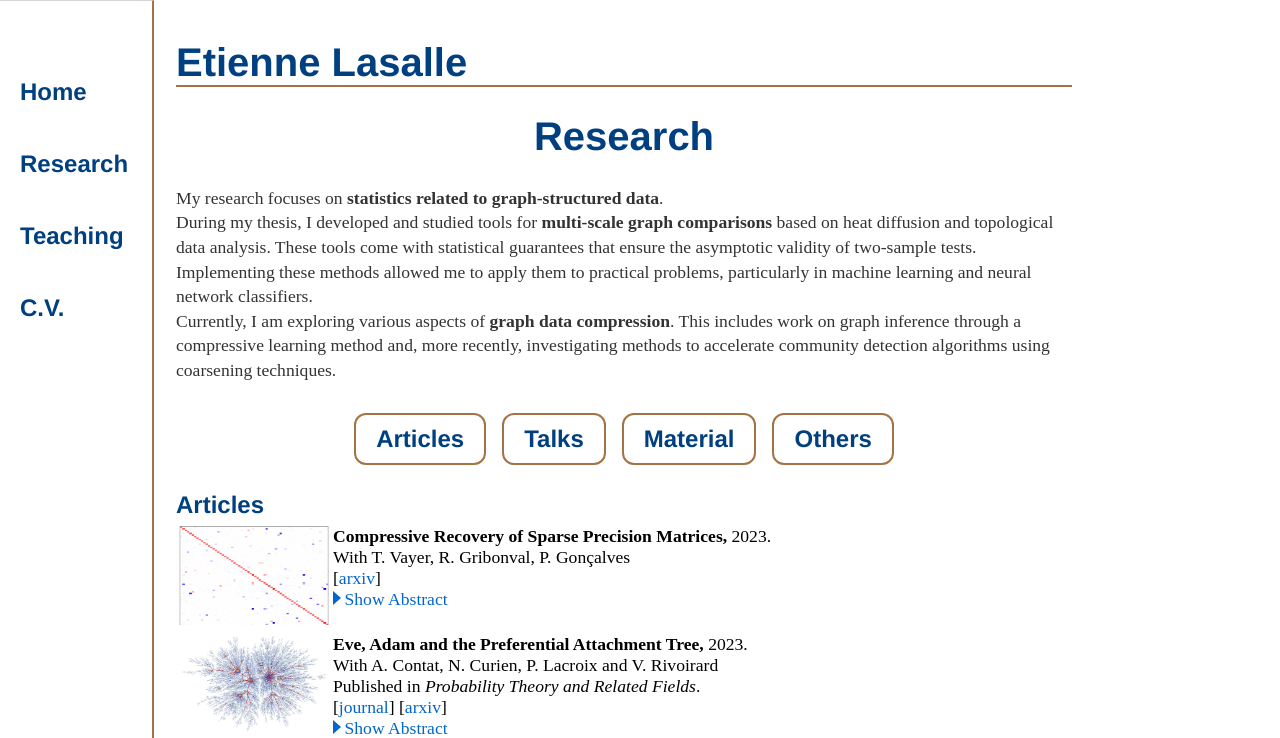
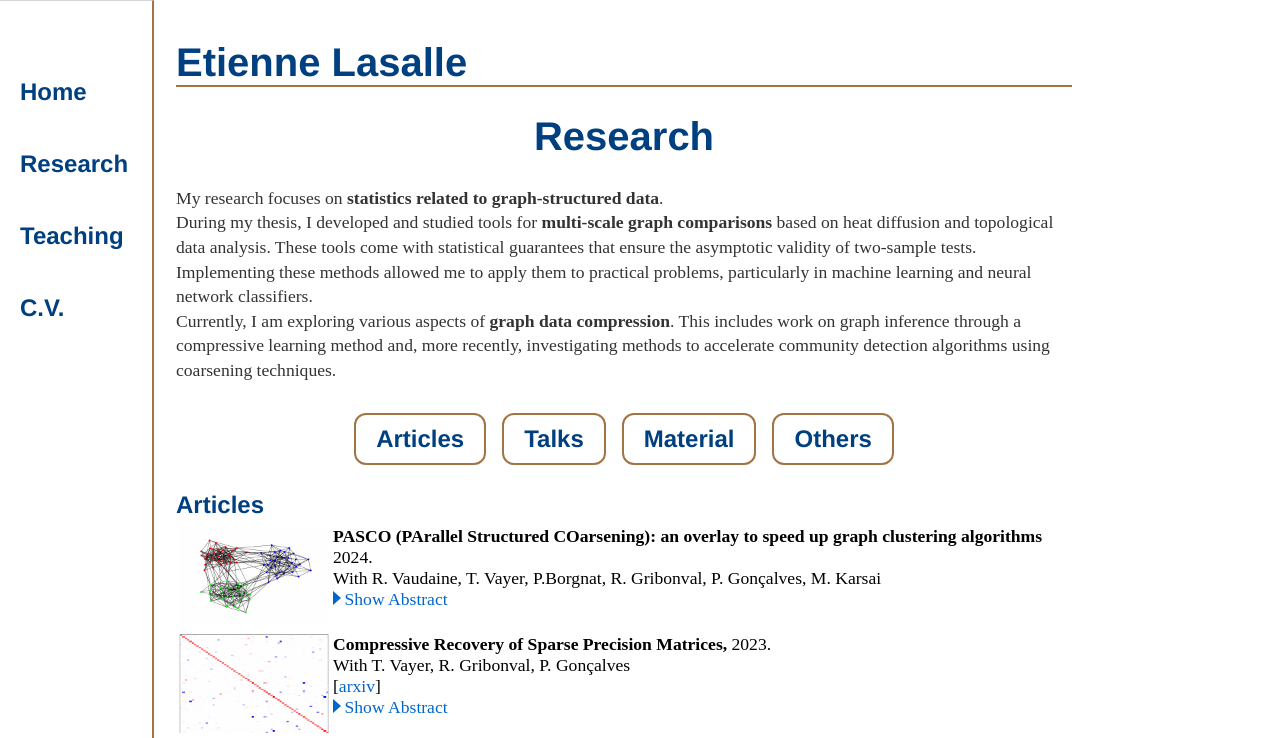
Before and after one commit to elasalle/elasalle.github.io, a Jekyll site: the page built from research/index.html, in a window 1280 px wide and 900 px high, cut to the strip 0-738 px from the top of the window. Built offline with Jekyll 4.4.1, drawn with Linux system fonts in a browser that asks for light colours; some web fonts are replaced; formulas are drawn with MathJax 3.

Commit message:
new paper

```diff
--- a/research/index.html
+++ b/research/index.html
@@ -24,6 +24,27 @@ title: Etienne Lasalle, Research
   <h2 id="articles" class="title2">Articles</h2>
 
   <table class="normalsize">
+    <tr>
+    <td class="nopadding top" width=150>
+    <img class="noradius" src="fig/pasco.gif" width=150 height=100>
+    </td>
+    <td class="nopadding top">
+    <b>PASCO (PArallel Structured COarsening): an overlay to speed up graph clustering algorithms</b> 2024. <br>
+    With R. Vaudaine, T. Vayer, P.Borgnat, R. Gribonval, P. Gonçalves, M. Karsai<br>
+    <!-- [<a href="https://arxiv.org/pdf/2311.04673.pdf">arxiv</a>] -->
+        <button class="showhide art_arbstr_4" onclick="switchDisplayByClassName('art_arbstr_4')" style="display: block;"><div class="arrow-right"></div>Show Abstract<span class="dots">...</span></button>
+        <button class="showhide art_arbstr_4" onclick="switchDisplayByClassName('art_arbstr_4')" style="display : none;"><div class="arrow-top"></div>Hide Abstract</button>
+        <p class="abstracttext art_arbstr_4" style="display : none;">
+          Clustering the nodes of a graph is a cornerstone of graph analysis and has been extensively studied. However, some popular methods are not suitable for very large graphs: e.g., spectral clustering requires the computation of the spectral decomposition of the Laplacian matrix, which is not applicable for large graphs with a large number of communities. This work introduces PASCO, an overlay that accelerates clustering algorithms. Our method consists of three steps:
+          1- We compute several independent small graphs representing the input graph by applying an efficient and structure-preserving coarsening algorithm.
+          2- A clustering algorithm is run in parallel onto each small graph and provides several partitions of the initial graph.
+          3- These partitions are aligned and combined with an optimal transport method to output the final partition.
+          The PASCO framework is based on two key contributions: a novel global algorithm structure designed to enable parallelization and a fast, empirically validated graph coarsening algorithm that preserves structural properties.
+          We demonstrate the strong performance of PASCO in terms of computational efficiency, structural preservation, and output partition quality, evaluated on both synthetic and real-world graph datasets.
+        </p>
+    </td>
+    </tr>
+
     <tr>
     <td class="nopadding top" width=150>
     <a href="https://arxiv.org/pdf/2311.04673.pdf">
```
Also changed, not shown: research/fig/pasco.gif (added).
